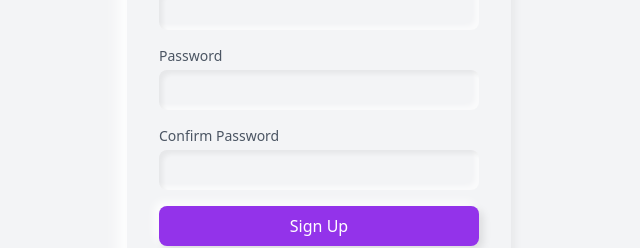
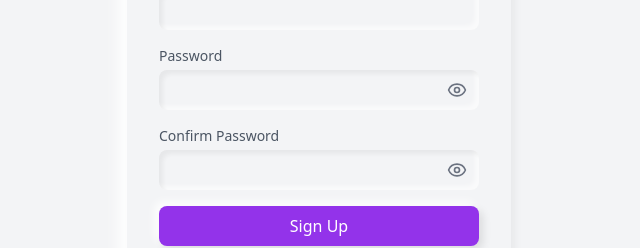
Before and after one commit to NamanVer02/personal-finance-tracker, a React (Create React App) app: page /signup in a window 1280 px wide. Shown: the part 360-608 px from the top of the page, without its empty margins (321-961 px from the left). Built offline with nearby package versions, Linux system fonts and the light colour scheme.

Commit message:
added password visibility

```diff
--- a/src/pages/Login.js
+++ b/src/pages/Login.js
@@ -4,10 +4,12 @@ import { useAuth } from "../AuthContext";
 import { toast, ToastContainer } from "react-toastify";
 import "react-toastify/dist/ReactToastify.css";
 import PasswordResetModal from "../components/PasswordResetModal";
+import { Eye, EyeOff } from "lucide-react";
 
 export default function Login() {
   const [username, setUsername] = useState("");
   const [password, setPassword] = useState("");
+  const [showPassword, setShowPassword] = useState(false);
   const [twoFactorCode, setTwoFactorCode] = useState("");
   const [loading, setLoading] = useState(false);
   // New state for password reset modal
@@ -73,8 +75,14 @@ export default function Login() {
     setIsResetModalOpen(false);
   };
 
+  const togglePasswordVisibility = () => {
+    setShowPassword(!showPassword);
+  };
+
   return (
-    <div className={`min-h-screen flex items-center justify-center bg-gray-100 p-4 transition-all duration-300`}>
+    <div
+      className={`min-h-screen flex items-center justify-center bg-gray-100 p-4 transition-all duration-300`}
+    >
       <div className="bg-gray-100 p-8 rounded-lg shadow-neumorphic w-96">
         {/* Welcome Message */}
         <div className="text-center mb-6">
@@ -112,14 +120,28 @@ export default function Login() {
             >
               Password
             </label>
+            <div className="relative mt-1">
               <input
-              type="password"
+                type={showPassword ? "text" : "password"}
                 id="password"
                 value={password}
                 onChange={(e) => setPassword(e.target.value)}
-              className="mt-1 block w-full rounded-lg bg-gray-100 shadow-neumorphic-inset focus:ring-2 focus:ring-purple-500 focus:border-purple-500 outline-none p-2"
+                className="block w-full rounded-lg bg-gray-100 shadow-neumorphic-inset focus:ring-2 focus:ring-purple-500 focus:border-purple-500 outline-none p-2 pr-10"
                 required
               />
+              <button
+                type="button"
+                className="absolute inset-y-0 right-0 flex items-center pr-3 text-gray-500 hover:text-gray-700 focus:outline-none"
+                onClick={togglePasswordVisibility}
+                aria-label={showPassword ? "Hide password" : "Show password"}
+              >
+                {showPassword ? (
+                  <EyeOff size={20} className="text-gray-500" />
+                ) : (
+                  <Eye size={20} className="text-gray-500" />
+                )}
+              </button>
+            </div>
           </div>
 
           {/* 2FA Code Field */}
@@ -173,7 +195,7 @@ export default function Login() {
       </div>
 
       {/* ToastContainer component to render toasts */}
-      <ToastContainer draggable stacked/>
+      <ToastContainer draggable stacked />
 
       {/* Password Reset Modal */}
       <PasswordResetModal
--- a/src/pages/Signup.js
+++ b/src/pages/Signup.js
@@ -1,5 +1,6 @@
 import React, { useState } from "react";
 import { useNavigate, Link } from "react-router-dom";
+import { Eye, EyeOff } from "lucide-react";
 import { toast, ToastContainer } from "react-toastify"; // Import react-toastify
 
 export default function Signup() {
@@ -7,9 +8,19 @@ export default function Signup() {
   const [email, setEmail] = useState("");
   const [password, setPassword] = useState("");
   const [confirmPassword, setConfirmPassword] = useState("");
+  const [showPassword, setShowPassword] = useState(false);
+  const [showConfirmPassword, setShowConfirmPassword] = useState(false);
   const [error, setError] = useState("");
   const [loading, setLoading] = useState(false);
   const navigate = useNavigate();
+
+  const togglePasswordVisibility = () => {
+    setShowPassword(!showPassword);
+  };
+
+  const toggleConfirmPasswordVisibility = () => {
+    setShowConfirmPassword(!showConfirmPassword);
+  };
 
   const handleSubmit = async (e) => {
     e.preventDefault();
@@ -56,10 +67,9 @@ export default function Signup() {
       console.log(qrCodeBase64);
       navigate("/setup-2fa", {
         state: {
-          twoFactorSetup: data.twoFactorSetup
-        }
+          twoFactorSetup: data.twoFactorSetup,
+        },
       });
-
     } catch (err) {
       toast.error("Registration failed. Please try again.");
     } finally {
@@ -129,14 +139,28 @@ export default function Signup() {
             >
               Password
             </label>
+            <div className="relative mt-1">
               <input
-              type="password"
+                type={showPassword ? "text" : "password"}
                 id="password"
                 value={password}
                 onChange={(e) => setPassword(e.target.value)}
-              className="mt-1 block w-full rounded-lg bg-gray-100 shadow-neumorphic-inset focus:ring-2 focus:ring-purple-500 focus:border-purple-500 outline-none p-2"
+                className="block w-full rounded-lg bg-gray-100 shadow-neumorphic-inset focus:ring-2 focus:ring-purple-500 focus:border-purple-500 outline-none p-2 pr-10"
                 required
               />
+              <button
+                type="button"
+                className="absolute inset-y-0 right-0 flex items-center pr-3 text-gray-500 hover:text-gray-700 focus:outline-none"
+                onClick={togglePasswordVisibility}
+                aria-label={showPassword ? "Hide password" : "Show password"}
+              >
+                {showPassword ? (
+                  <EyeOff size={20} className="text-gray-500" />
+                ) : (
+                  <Eye size={20} className="text-gray-500" />
+                )}
+              </button>
+            </div>
           </div>
 
           {/* Confirm Password Field */}
@@ -147,14 +171,30 @@ export default function Signup() {
             >
               Confirm Password
             </label>
+            <div className="relative mt-1">
               <input
-              type="password"
+                type={showConfirmPassword ? "text" : "password"}
                 id="confirmPassword"
                 value={confirmPassword}
                 onChange={(e) => setConfirmPassword(e.target.value)}
-              className="mt-1 block w-full rounded-lg bg-gray-100 shadow-neumorphic-inset focus:ring-2 focus:ring-purple-500 focus:border-purple-500 outline-none p-2"
+                className="block w-full rounded-lg bg-gray-100 shadow-neumorphic-inset focus:ring-2 focus:ring-purple-500 focus:border-purple-500 outline-none p-2 pr-10"
                 required
               />
+              <button
+                type="button"
+                className="absolute inset-y-0 right-0 flex items-center pr-3 text-gray-500 hover:text-gray-700 focus:outline-none"
+                onClick={toggleConfirmPasswordVisibility}
+                aria-label={
+                  showConfirmPassword ? "Hide password" : "Show password"
+                }
+              >
+                {showConfirmPassword ? (
+                  <EyeOff size={20} className="text-gray-500" />
+                ) : (
+                  <Eye size={20} className="text-gray-500" />
+                )}
+              </button>
+            </div>
           </div>
 
           {/* Signup Button */}
```
Lines whose indentation alone changed are shown as unchanged.
